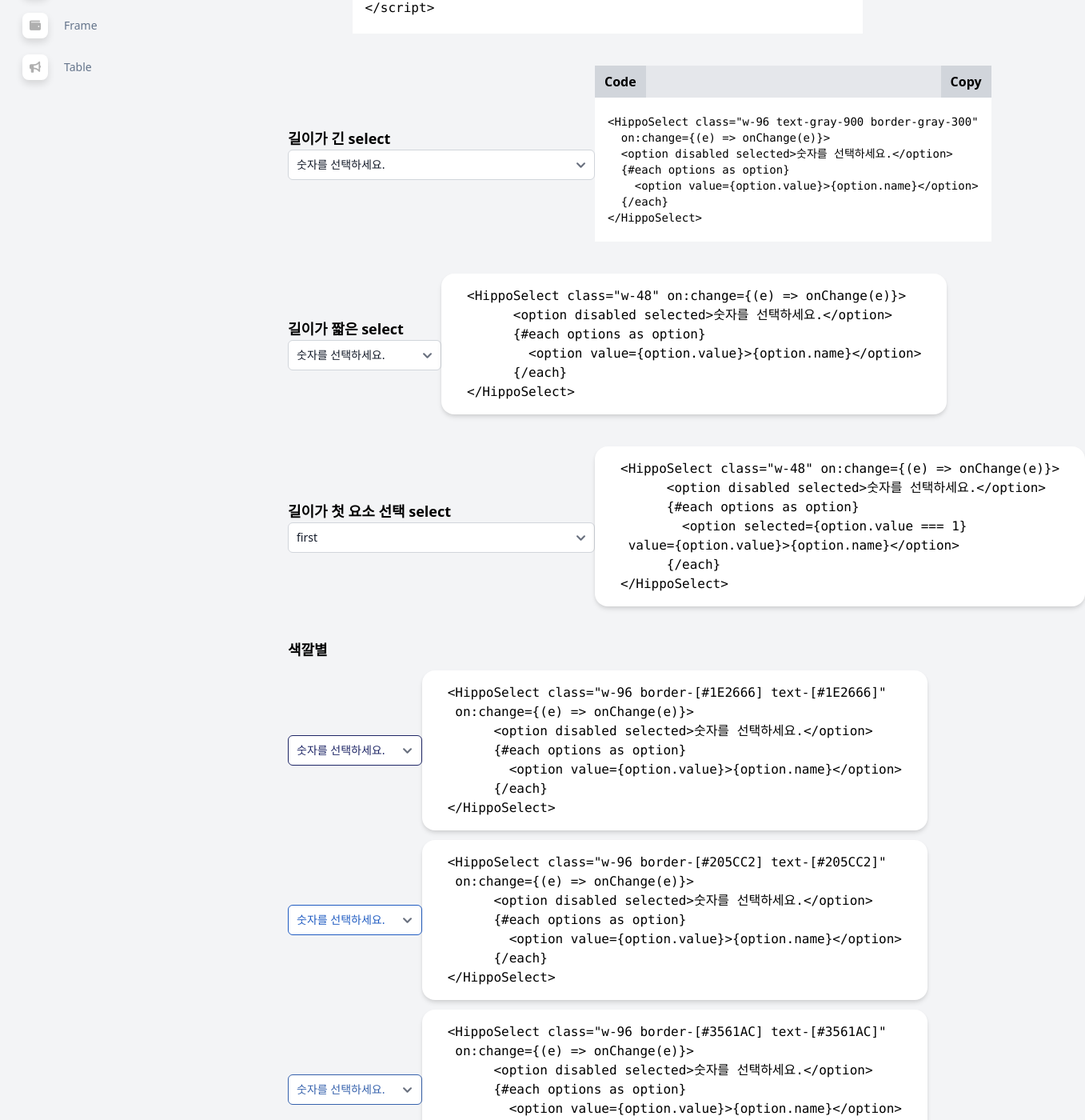
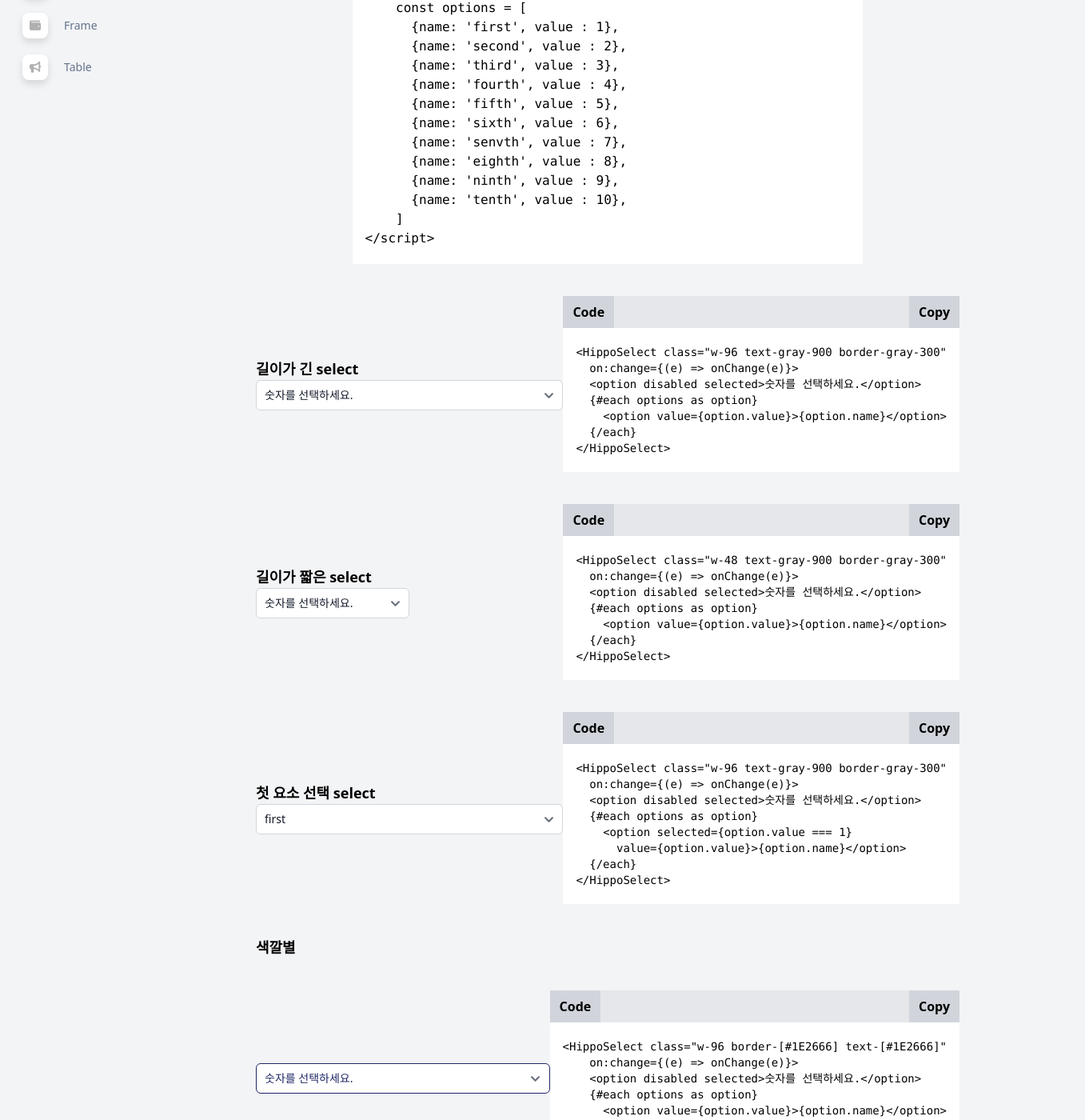
Before and after one commit to hippotnc-skku/template, a SvelteKit app: page /select in a window 1280 px wide. Shown: the part 330-1730 px from the top of the page at 80% size, 1357 px wide, since content can reach past the window. Built offline with nearby package versions, Linux system fonts and the light colour scheme.

Commit message:
하는중

```diff
--- a/src/routes/button/+page.svelte
+++ b/src/routes/button/+page.svelte
@@ -2,8 +2,6 @@
 	import HippoWhiteFrame from "$lib/components/hippocomponent/HippoWhiteFrame.svelte";
   import {HippoButton} from "$lib/components/hippocomponent";
 	import { notifications } from "$lib/components/notification/notifications";
-	import A from "$lib/components/helpers/typography/A.svelte";
-	import { onDestroy } from "svelte";
 
 
   const buttonCode = [
--- a/src/routes/checkbox/+page.svelte
+++ b/src/routes/checkbox/+page.svelte
@@ -27,13 +27,6 @@
 
     checkboxCode.forEach((c,i) => c.push(`<HippoCheckBox\n id="id" class="${c[0]}" name="name"\n value=1 checked size="w-8 h-8" on:change={onChange}>\n 체크박스 ${i+1}\n</HippoCheckBox>`))
 
-
-    const unchecked = `<HippoCheckBox\n id="id" class="text-black" name="name"\n value=1 checked size="w-8 h-8" on:change={onChange}>\n 체크박스 \n</HippoCheckBox>`
-
-    const small = `<HippoCheckBox\n id="id" class="text-black" name="name"\n value=1 checked size="w-4 h-4" on:change={onChange}>\n 체크박스 \n</HippoCheckBox>`
-
-    const farDistance = `<HippoCheckBox\n id="id" class="text-black" name="name"\n distance="ml-4" value=1 checked size="w-8 h-8"\n on:change={onChange}>\n 체크박스 \n</HippoCheckBox>`
-
     function copyCode(id){
     let text = document.getElementById(id).innerText
     window.navigator.clipboard.writeText(text).then(() => {
@@ -49,7 +42,7 @@
       크기 변환은 size의 width 와 height를(w,h) 조절하시면 됩니다.
     </div>
     <div class="text-lg font-bold">
-      그 이외에 id나 checked등을 넣으시면 적용이됩니다.(ex: id="id")
+      그 이외에 id나 checked등을 넣으시면 적용이됩니다.(ex: id ="id")
     </div>
   </HippoWhiteFrame>
 
--- a/src/routes/pagination/+page.svelte
+++ b/src/routes/pagination/+page.svelte
@@ -5,7 +5,12 @@
   let totalCount = 30
   let perPage = 5
 
-  const codeString = "<HippoPagination {totalCount} {perPage} />"
+  function copyCode(id){
+    let text = document.getElementById(id).innerText
+    window.navigator.clipboard.writeText(text).then(() => {
+      notifications.success('복사되었습니다.', 1000)
+    })
+  }
 </script>
 
 
@@ -19,10 +24,36 @@
     </HippoWhiteFrame>
   </div>
 
+  <div class="flex flex-col items-center mt-10">
+    <div>
+      <div class="flex justify-between bg-gray-200 font-semibold">
+        <div class="bg-gray-300 py-2 px-3">Code</div>
+        <button class="bg-gray-300 p-2 px-3 hover:text-red-400" on:click={() => copyCode("script")}>Copy</button>
+      </div>
+      <div class="py-5 px-4 bg-white">
+        <pre id="script"><code>&ltscript&gt</code>
+  <code>import &#123HippoPagination&#125 from "$lib/components/hippocomponent";</code>
+  <code>let totalCount = 30</code>
+  <code>let perPage = 5</code>
+<code>&lt/script&gt</code>
+</pre>
+        </div>
+    </div>
+  </div>
 
-  <HippoWhiteFrame class="px-4 py-2">
-      {codeString}
-  </HippoWhiteFrame>
+  <div class="flex flex-col items-center mt-10">
+    <div>
+      <div class="flex justify-between bg-gray-200 font-semibold">
+        <div class="bg-gray-300 py-2 px-3">Code</div>
+        <button class="bg-gray-300 p-2 px-3 hover:text-red-400" on:click={() => copyCode("script")}>Copy</button>
+      </div>
+      <div class="py-5 px-4 bg-white">
+        <pre id="script">
+  <code>&ltHippoPagination &#123totalCount&#125 &#123perPage&#125 /&gt</code>
+</pre>
+        </div>
+    </div>
+  </div>
 
 
   <div class="flex gap-5">
--- a/src/routes/select/+page.svelte
+++ b/src/routes/select/+page.svelte
@@ -31,25 +31,6 @@
         <option value={option.value}>{option.name}</option>
       {/each}\n</HippoSelect>`))
 
-
-    const firstElementSelected = `<HippoSelect class="w-48" on:change={(e) => onChange(e)}>
-      <option disabled selected>숫자를 선택하세요.</option>
-      {#each options as option}
-        <option selected={option.value === 1}\n value={option.value}>{option.name}</option>
-      {/each}\n</HippoSelect>`
-
-    const smallSelect = `<HippoSelect class="w-48" on:change={(e) => onChange(e)}>
-      <option disabled selected>숫자를 선택하세요.</option>
-      {#each options as option}
-        <option value={option.value}>{option.name}</option>
-      {/each}\n</HippoSelect>`
-
-    const longSelect = `<HippoSelect class="w-96" on:change={(e) => onChange(e)}>
-      <option disabled selected>숫자를 선택하세요.</option>
-      {#each options as option}
-        <option value={option.value}>{option.name}</option>
-      {/each}\n</HippoSelect>`
-
     const options = [
       {name: 'first', value : 1},
       {name: 'second', value : 2},
@@ -72,13 +53,14 @@
 
 </script>
 
+
 <div class="flex justify-center">
   <HippoWhiteFrame class="text-center py-5 w-[80%] space-y-1">
     <div class="text-lg font-bold">
       크기 변환은 padding을 조절하시면 됩니다.
     </div>
     <div class="text-lg font-bold">
-      그 이외에 id나 type를 넣으시면 적용이됩니다.(ex: type = "submit", id="id")
+      그 이외에 id나 type를 넣으시면 적용이됩니다.(ex: type = "submit", id ="id")
     </div>
   </HippoWhiteFrame>
 </div>
@@ -92,13 +74,26 @@
     <div class="py-5 px-4 bg-white">
       <pre id="script"><code>&ltscript&gt</code>
     <code>import &#123HippoSelect&#125 from "$lib/components/hippocomponent";</code>
-<code>&lt/script&gt</code></pre>
+    <code>const options = [
+      &#123name: 'first', value : 1&#125,
+      &#123name: 'second', value : 2&#125,
+      &#123name: 'third', value : 3&#125,
+      &#123name: 'fourth', value : 4&#125,
+      &#123name: 'fifth', value : 5&#125,
+      &#123name: 'sixth', value : 6&#125,
+      &#123name: 'senvth', value : 7&#125,
+      &#123name: 'eighth', value : 8&#125,
+      &#123name: 'ninth', value : 9&#125,
+      &#123name: 'tenth', value : 10&#125,
+    ]</code>
+<code>&lt/script&gt</code>
+</pre>
       </div>
   </div>
 </div>
 
 
-<div class="space-y-3 mt-10 px-10">
+<div class="space-y-3 mt-10 ">
   <div class="flex items-center justify-between">
     <div>
       <div class="text-lg font-bold">길이가 긴 select</div>
@@ -112,10 +107,40 @@
     <div>
       <div class="flex justify-between bg-gray-200 font-semibold">
         <div class="bg-gray-300 py-2 px-3">Code</div>
-        <button class="bg-gray-300 p-2 px-3 hover:text-red-400" on:click={() => copyCode(`button`)}>Copy</button>
+        <button class="bg-gray-300 p-2 px-3 hover:text-red-400" on:click={() => copyCode(`longselect`)}>Copy</button>
       </div>
       <div class="py-5 px-4 bg-white">
-        <pre id="button" class="text-sm"><code>&ltHippoSelect class="w-96 text-gray-900 border-gray-300"
+        <pre id="longselect" class="text-sm"><code>&ltHippoSelect class="w-96 text-gray-900 border-gray-300"
+  on:change=&#123(e) => onChange(e)&#125&gt</code>
+  <code>&ltoption disabled selected&gt숫자를 선택하세요.&lt/option&gt</code>
+  <code>&#123#each options as option&#125</code>
+    <code>&ltoption value=&#123option.value&#125&gt&#123option.name&#125&lt/option&gt</code>
+  <code>&#123/each&#125</code>
+<code>&lt/HippoSelect&gt</code></pre>
+        </div>
+    </div>
+  </div>
+</div>
+
+
+<div class="space-y-3 mt-10 ">
+  <div class="flex items-center justify-between">
+    <div>
+      <div class="text-lg font-bold">길이가 짧은 select</div>
+      <HippoSelect class="w-48 text-gray-900 border-gray-300" on:change={(e) => onChange(e)}>
+        <option disabled selected>숫자를 선택하세요.</option>
+        {#each options as option}
+          <option value={option.value}>{option.name}</option>
+        {/each}
+      </HippoSelect>
+    </div>
+    <div>
+      <div class="flex justify-between bg-gray-200 font-semibold">
+        <div class="bg-gray-300 py-2 px-3">Code</div>
+        <button class="bg-gray-300 p-2 px-3 hover:text-red-400" on:click={() => copyCode(`shortselect`)}>Copy</button>
+      </div>
+      <div class="py-5 px-4 bg-white">
+        <pre id="shortselect" class="text-sm"><code>&ltHippoSelect class="w-48 text-gray-900 border-gray-300"
   on:change=&#123(e) => onChange(e)&#125&gt</code>
   <code>&ltoption disabled selected&gt숫자를 선택하세요.&lt/option&gt</code>
   <code>&#123#each options as option&#125</code>
@@ -129,29 +154,10 @@
 
 
 
-<div class="space-y-3 mt-10 px-10">
+<div class="space-y-3 mt-10 ">
   <div class="flex items-center justify-between">
     <div>
-      <div class="text-lg font-bold">길이가 짧은 select</div>
-      <HippoSelect class="w-48 text-gray-900 border-gray-300" on:change={(e) => onChange(e)}>
-        <option disabled selected>숫자를 선택하세요.</option>
-        {#each options as option}
-          <option value={option.value}>{option.name}</option>
-        {/each}
-      </HippoSelect>
-    </div>
-    <HippoWhiteFrame class="px-8 py-4">
-      <main>
-        <pre class="2xl:text-xl">{smallSelect}</pre>
-      </main>
-    </HippoWhiteFrame>
-  </div>
-</div>
-
-<div class="space-y-3 mt-10 px-10">
-  <div class="flex items-center justify-between">
-    <div>
-      <div class="text-lg font-bold">길이가 첫 요소 선택 select</div>
+      <div class="text-lg font-bold">첫 요소 선택 select</div>
       <HippoSelect class="w-96 text-gray-900 border-gray-300" on:change={(e) => onChange(e)}>
         <option disabled selected>숫자를 선택하세요.</option>
         {#each options as option}
@@ -159,15 +165,27 @@
         {/each}
       </HippoSelect>
     </div>
-    <HippoWhiteFrame class="px-8 py-4">
-      <main>
-        <pre class="2xl:text-xl">{firstElementSelected}</pre>
-      </main>
-    </HippoWhiteFrame>
+    <div>
+      <div class="flex justify-between bg-gray-200 font-semibold">
+        <div class="bg-gray-300 py-2 px-3">Code</div>
+        <button class="bg-gray-300 p-2 px-3 hover:text-red-400" on:click={() => copyCode(`firstselected`)}>Copy</button>
+      </div>
+      <div class="py-5 px-4 bg-white">
+        <pre id="firstselected" class="text-sm"><code>&ltHippoSelect class="w-96 text-gray-900 border-gray-300"
+  on:change=&#123(e) => onChange(e)&#125&gt</code>
+  <code>&ltoption disabled selected&gt숫자를 선택하세요.&lt/option&gt</code>
+  <code>&#123#each options as option&#125</code>
+    <code>&ltoption selected=&#123option.value === 1&#125
+      value=&#123option.value&#125&gt&#123option.name&#125&lt/option&gt</code>
+  <code>&#123/each&#125</code>
+<code>&lt/HippoSelect&gt</code></pre>
+        </div>
+    </div>
   </div>
 </div>
 
-<div class="space-y-3 mt-10 px-10">
+
+<div class="space-y-10 mt-10">
   <div class="text-lg font-bold">색깔별</div>
   {#each selectCode as sc, i}
     <div class="flex items-center justify-between">
@@ -177,11 +195,21 @@
           <option value={option.value}>{option.name}</option>
         {/each}
       </HippoSelect>
-      <HippoWhiteFrame class="px-8 py-4">
-      <main>
-        <pre class="2xl:text-xl">{sc[2]}</pre>
-      </main>
-      </HippoWhiteFrame>
+      <div>
+        <div class="flex justify-between bg-gray-200 font-semibold">
+          <div class="bg-gray-300 py-2 px-3">Code</div>
+          <button class="bg-gray-300 p-2 px-3 hover:text-red-400" on:click={() => copyCode(`select${i+1}`)}>Copy</button>
+        </div>
+        <div class="py-5 px-4 bg-white">
+          <pre id="select{i+1}" class="text-sm"><code>&ltHippoSelect class="w-96 {sc[0]} {sc[1]}"
+    on:change=&#123(e) => onChange(e)&#125&gt</code>
+    <code>&ltoption disabled selected&gt숫자를 선택하세요.&lt/option&gt</code>
+    <code>&#123#each options as option&#125</code>
+      <code>&ltoption value=&#123option.value&#125&gt&#123option.name&#125&lt/option&gt</code>
+    <code>&#123/each&#125</code>
+  <code>&lt/HippoSelect&gt</code></pre>
+          </div>
+      </div>
     </div>
   {/each}
 </div>
```
